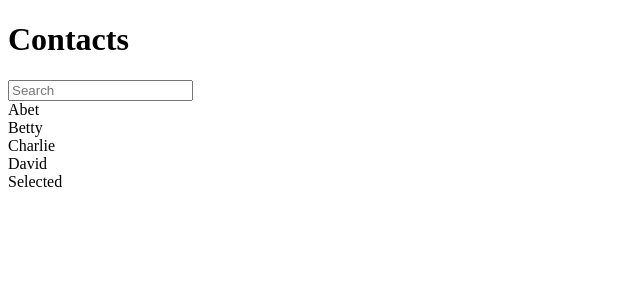
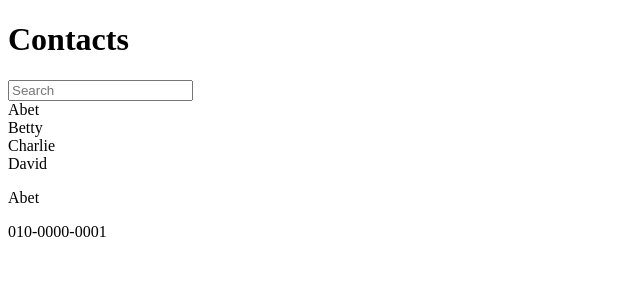
Before and after one commit to myungseokang/contact_with_react, a React app: page / in a window 1280 px wide. Both pictures are taken after a click on the element "Abet". Shown: the top 300 px of the page, without its empty margins (0-640 px from the left). Built offline with nearby package versions, Linux system fonts and the light colour scheme.

Commit message:
Fix wrong variable name and Complete select function

```diff
--- a/src/components/Contact.js
+++ b/src/components/Contact.js
@@ -73,7 +73,8 @@ export default class Contact extends React.Component {
                 />
                 <div>{mapToComponents(this.state.contactData)}</div>
                 <ContactDetails
-                    isSeleted={this.state.seletedKey != -1}
+                    isSeleted={this.state.selectedKey != -1}
+                    contact={this.state.contactData[this.state.selectedKey]}
                 />
             </div>
         );
--- a/src/components/ContactDetails.js
+++ b/src/components/ContactDetails.js
@@ -3,7 +3,12 @@ import React from 'react';
 export default class ContactDetails extends React.Component {
     render() {
 
-        const details = (<div>Selected</div>);
+        const details = (
+            <div>
+                <p>{this.props.contact.name}</p>
+                <p>{this.props.contact.phone}</p>
+            </div>
+        );
         const blank = (<div>Not Selected</div>);
 
         return (
@@ -13,3 +18,10 @@ export default class ContactDetails extends React.Component {
         );
     }
 }
+
+ContactDetails.defaultProps = {
+    contact: {
+        name: '',
+        phone: ''
+    }
+};
```
